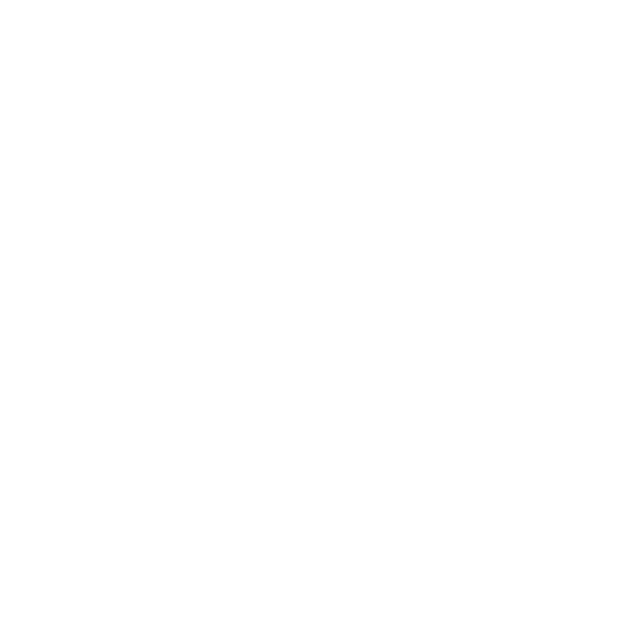
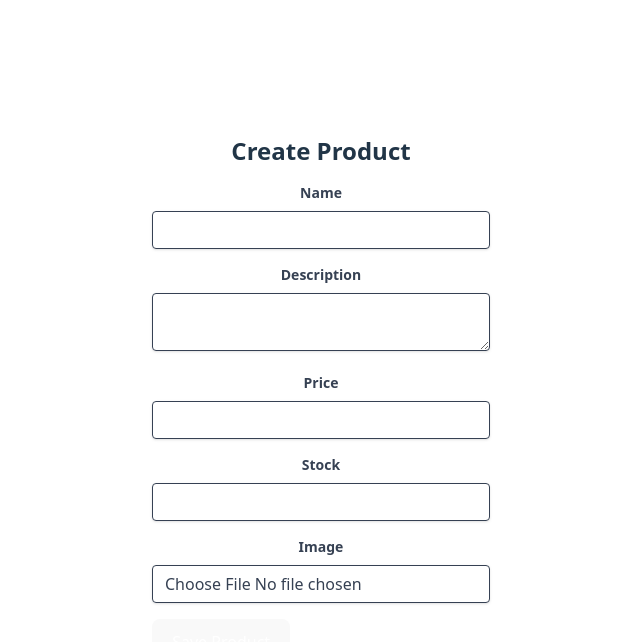
Before and after one commit to yazky-droid/simplee_commerce, a React (Vite) app in the folder frontend/: page /products/create in a window 1280 px wide. Before the commit this address had no page. Shown: the top 642 px of the page, without its empty margins (319-959 px from the left). Built offline with nearby package versions, Linux system fonts and the light colour scheme.

Commit message:
feat: feat Product list and create product

```diff
--- a/frontend/src/App.jsx
+++ b/frontend/src/App.jsx
@@ -5,6 +5,8 @@
 import LoginForm from './components/LoginForm'
 import Home from './components/Home'
 import ChangePasswordForm from './components/ChangePasswordForm'
+import ProductList from './components/ProductList'
+import ProductForm from './components/ProductForm'
 
 function App() {
 
@@ -16,6 +18,8 @@
         <Route path="/update-password" element={ <ChangePasswordForm />} />
         <Route path="/" element={ <Home />} />
 
+        <Route path="/products" element={<ProductList />} />
+        <Route path="/products/create" element={<ProductForm />} />
 
       </Routes>
     </BrowserRouter>
--- a/frontend/src/components/Home.jsx
+++ b/frontend/src/components/Home.jsx
@@ -1,5 +1,7 @@
 import { useState } from "react";
 import { Link, useNavigate } from "react-router-dom";
+import ProductList from "./ProductList";
+import LoginForm from "./LoginForm";
 
 const Home = () => {
     const [isLoggedIn, setIsLoggedIn] = useState(localStorage.getItem('token') ? true : false);
@@ -27,11 +29,18 @@
     }
 
     return(
-        <div>
-            <h1>Home</h1>
-            {isLoggedIn && <button onClick={handleLogout}>Logout</button>}
-            {isLoggedIn && <Link to="/update-password">Update Password</Link>}
-        </div>
+        isLoggedIn ?
+            <div>
+              <h1>Home</h1>
+              <button onClick={handleLogout}>Logout</button>
+              <Link to="/update-password">Update Password</Link>
+              <ProductList />
+            </div>
+            :
+            <div>
+              <h1>Please Login</h1>
+              <LoginForm />
+            </div>
     );
 }
 
--- /dev/null
+++ b/frontend/src/components/ProductForm.jsx
@@ -0,0 +1,130 @@
+import { useState, useEffect } from 'react';
+import { useNavigate, useParams } from 'react-router-dom';
+
+const ProductForm = () => {
+    const { id } = useParams(); // Get product ID from URL for edit purposes
+    const navigate = useNavigate();
+    const [name, setName] = useState('');
+    const [description, setDescription] = useState('');
+    const [price, setPrice] = useState('');
+    const [stock, setStock] = useState('');
+    const [image, setImage] = useState(null);
+    const [previewImage, setPreviewImage] = useState(null);
+    const [error, setError] = useState(null);
+
+    useEffect(() => {
+        if(id) {
+            // fetch data product for editing
+            const fetchProduct = async () => {
+                try {
+                    const response = await fetch(`http://127.0.0.1:8000/api/products/${id}`, {
+                        headers: {
+                            'Authorization': `Bearer ${localStorage.getItem('token')}`,
+                        },
+                    })
+
+                    if (!response.ok) {
+                        throw new Error('Failed to fetch product details');
+                    }
+
+                    const data = await response.json();
+                    setName(data.name);
+                    setDescription(data.description);
+                    setPrice(data.price);
+                    setStock(data.stock);
+                    if (data.image_path) {
+                        setPreviewImage(`http://127.0.0.1:8000${data.image_path}`);
+                    }
+                } catch (err) {
+                    setError(err.message);
+                }
+            };
+
+            fetchProduct();
+        }
+    }, [id]);
+
+    const handleSubmit = async (e) => {
+        e.preventDefault();
+
+        // using form data because we need to upload file
+        const formData = new FormData();
+        formData.append('name', name);
+        formData.append('description', description);
+        formData.append('price', price);
+        formData.append('stock', stock);
+        if (image) {
+            formData.append('image', image);
+        }
+
+        try {
+            const method = 'POST';
+            const url = id ? `http://127.0.0.1:8000/api/products/${id}?_method=PUT` : 'http://127.0.0.1:8000/api/products';
+
+            const response = await fetch(url, {
+                method,
+                headers: {
+                    'Authorization': `Bearer ${localStorage.getItem('token')}`,
+                },
+                body: formData,
+            });
+
+            if (!response.ok) {
+                const errorData = await response.json();
+                if (errorData.errors) {
+                    // Handle backend validation errors
+                    const errorMessages = Object.values(errorData.errors).join('\n');
+                    throw new Error(errorMessages);
+                } else {
+                    throw new Error('Failed to save product');
+                }
+            }
+
+            // redirect to product list
+            navigate('/products');
+        } catch (err) {
+            setError(err.message);
+        }
+    };
+
+    const handleImageChange = (e) => {
+        const file = e.target.files[0];
+        setImage(file);
+        setPreviewImage(URL.createObjectURL(file)); // Create a preview URL
+    };
+
+    return(
+        <div>
+            <h2 className="text-2xl font-bold mb-4">{id ? 'Edit Product' : 'Create Product'}</h2>
+            {error && <p className="text-red-500">{error}</p>}
+            <form onSubmit={handleSubmit} className="max-w-md mx-auto">
+                <div className="mb-4">
+                    <label htmlFor="name" className="block text-gray-700 text-sm font-bold mb-2">Name</label>
+                    <input type="text" id="name" value={name} onChange={(e) => setName(e.target.value)} className="shadow appearance-none border rounded w-full py-2 px-3 text-gray-700 leading-tight focus:outline-none focus:shadow-outline" required />
+                </div>
+                <div className="mb-4">
+                    <label htmlFor="description" className="block text-gray-700 text-sm font-bold mb-2">Description</label>
+                    <textarea id="description" value={description} onChange={(e) => setDescription(e.target.value)} className="shadow appearance-none border rounded w-full py-2 px-3 text-gray-700 leading-tight focus:outline-none focus:shadow-outline"></textarea>
+                </div>
+                <div className="mb-4">
+                    <label htmlFor="price" className="block text-gray-700 text-sm font-bold mb-2">Price</label>
+                    <input type="number" id="price" value={price} onChange={(e) => setPrice(e.target.value)} className="shadow appearance-none border rounded w-full py-2 px-3 text-gray-700 leading-tight focus:outline-none focus:shadow-outline" required />
+                </div>
+                <div className="mb-4">
+                    <label htmlFor="stock" className="block text-gray-700 text-sm font-bold mb-2">Stock</label>
+                    <input type="number" id="stock" value={stock} onChange={(e) => setStock(e.target.value)} className="shadow appearance-none border rounded w-full py-2 px-3 text-gray-700 leading-tight focus:outline-none focus:shadow-outline" required />
+                </div>
+                <div className="mb-4">
+                    <label htmlFor="image" className="block text-gray-700 text-sm font-bold mb-2">Image</label>
+                    <input type="file" id="image" accept="image/*" onChange={handleImageChange} className="shadow appearance-none border rounded w-full py-2 px-3 text-gray-700 leading-tight focus:outline-none focus:shadow-outline" />
+                    {previewImage && <img src={previewImage} alt="Preview" className="mt-2 max-h-40" />}
+                </div>
+                <div className="flex items-center justify-between">
+                    <button type="submit" className="bg-blue-500 hover:bg-blue-700 text-white font-bold py-2 px-4 rounded focus:outline-none focus:shadow-outline">Save Product</button>
+                </div>
+            </form>
+        </div>
+    );
+};
+
+export default ProductForm;
--- /dev/null
+++ b/frontend/src/components/ProductList.jsx
@@ -0,0 +1,65 @@
+import { useState, useEffect } from "react";
+import { Link } from "react-router-dom";
+
+const ProductList = () => {
+    const [products, setProducts] = useState([]);
+    const [error, setError] = useState(null);
+    const [loading, setLoading] = useState(true);
+
+    useEffect(() => {
+        const fetchProducts = async () => {
+            try {
+                const response = await fetch('http://127.0.0.1:8000/api/products',{
+                    headers: {
+                        'Authorization': `Bearer ${localStorage.getItem('token')}`,
+                    },
+                });
+
+                if(!response.ok) {
+                    throw new Error('Failed to fetch products');
+                }
+
+                const data = await response.json();
+                setProducts(data);
+                setLoading(false);
+
+            } catch (err) {
+                setError(err.message);
+                setLoading(false)
+            }
+        };
+
+        fetchProducts();
+    }, []);
+
+    if (loading) {
+        return <div>Loading...</div>
+    }
+
+    if (error) {
+        return <div>Error: {error}</div>
+    }
+
+    return (
+        <div>
+            <h2 className="text-2xl font-bold mb-4">Product List</h2>
+            <Link to="/products/create" className="bg-green-500 hover:bg-green-700 text-white font-bold py-2 px-4 rounded mb-4 inline-block">Create Product</Link>
+            <div className="grid grid-cols-1 md:grid-cols-3 gap-4">
+                {
+                    products.map((product) => (
+                        <div key={product.id} className="border rounded-md p-4">
+                            <img src={`http://127.0.0.1:8000${product.image_path}`} alt="Preview" className="mt-2 max-h-40" />
+                            <h3 className="text-lg font-semibold">{product.name}</h3>
+                            <p>Price: ${product.price}</p>
+                            <p>Stock: ${product.stock}</p>
+                            <Link to={`/product/${product.id}`} className="text-blue-500 hover:underline block mt-2">View Details</Link>
+                            <Link to={`/product/${product.id}/edit`} className="text-yellow-500 hover:underline block mt-2">Edit</Link>
+                        </div>
+                    ))
+                }
+            </div>
+        </div>
+    );
+};
+
+export default ProductList;
```
